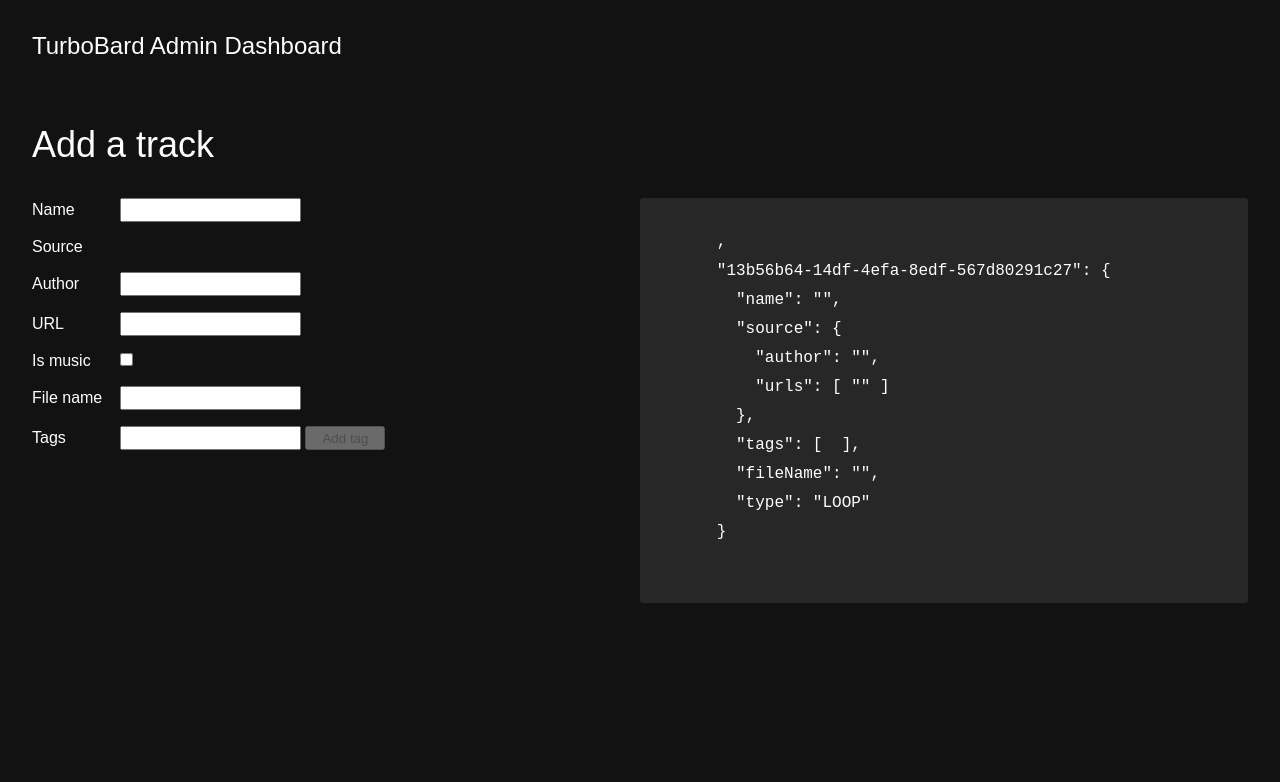
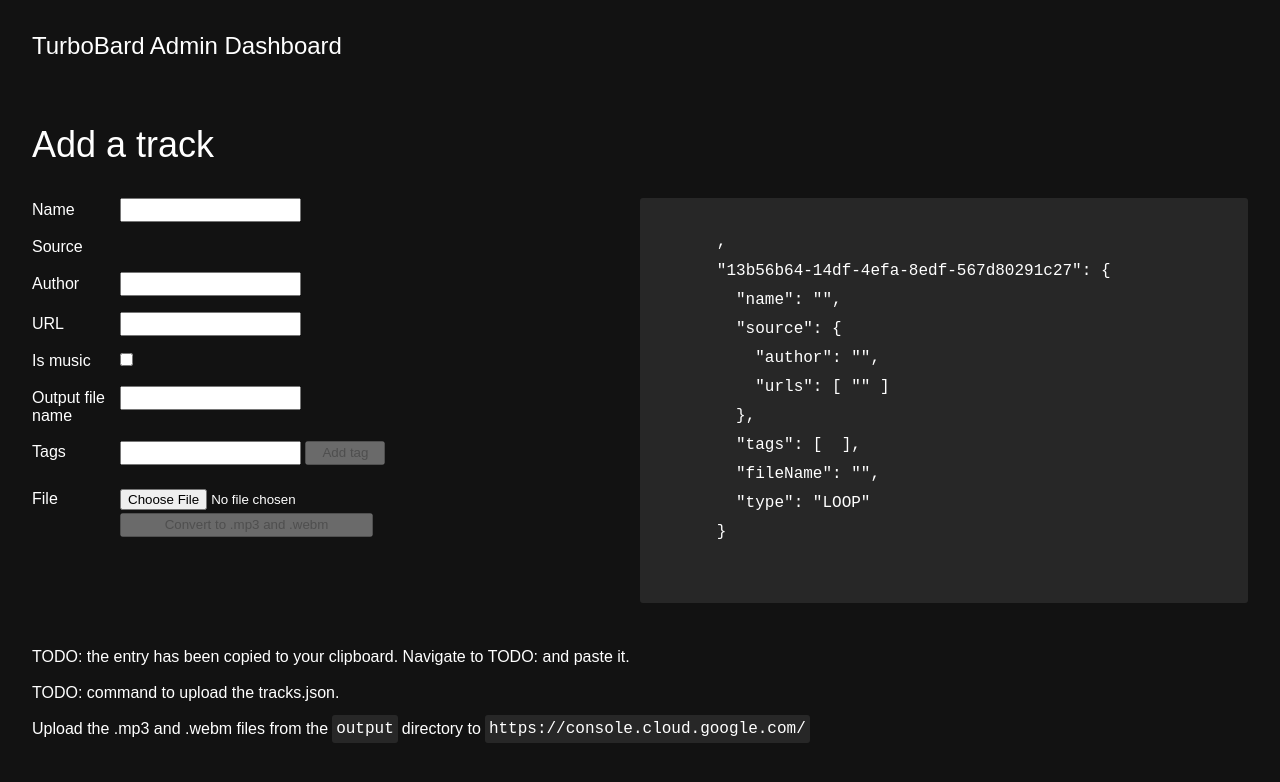
Before and after one commit to bencodrington/turbo-bard-admin, a SvelteKit app: page / in a window 1280 px wide. Shown: the top 782 px of the page. Built offline with nearby package versions, Linux system fonts and the light colour scheme.

Commit message:
Convert input files to mp3 and webm

```diff
--- a/package.json
+++ b/package.json
@@ -17,6 +17,7 @@
 		"@sveltejs/kit": "^2.0.0",
 		"@sveltejs/vite-plugin-svelte": "^3.0.0",
 		"@types/eslint": "^9.6.0",
+		"@types/fluent-ffmpeg": "^2.1.25",
 		"@types/uuid": "^10.0.0",
 		"eslint": "^9.0.0",
 		"eslint-config-prettier": "^9.1.0",
@@ -33,6 +34,8 @@
 	},
 	"type": "module",
 	"dependencies": {
+		"ffmpeg-static": "^5.2.0",
+		"fluent-ffmpeg": "^2.1.3",
 		"uuid": "^10.0.0"
 	}
 }
--- /dev/null
+++ b/src/routes/+page.server.ts
@@ -0,0 +1,70 @@
+import { error } from "@sveltejs/kit";
+import ffmpeg from 'fluent-ffmpeg';
+import pathToFfmpeg from 'ffmpeg-static';
+import fs from 'node:fs';
+
+export const actions = {
+  // Default endpoint
+  // Forms on this route's page are submitted to this rout by default
+  default: async ({ request }) => {
+    // Set the path to ffmpeg
+    if (pathToFfmpeg === null) {
+      return error(500, 'Unable to find FFMPEG locally.')
+    }
+    console.log('Setting ffmpeg path...')
+    ffmpeg.setFfmpegPath(pathToFfmpeg);
+    console.log('Successfully set ffmpeg path.')
+
+    // Extract the file and file name from the submitted form data
+    const formData = await request.formData();
+    console.log(formData);
+    const file = formData.get('startingFileLocation') as File;
+    if (!file) {
+      return error(500, 'Failed to receive file.');
+    }
+    const outputFileName = formData.get('outputFileName') as string;
+    if (!outputFileName) {
+      return error(500, 'Missing output file name.');
+    }
+
+    // Temporarily write the file to the static folder so that ffmpeg can read
+    //  it from there.
+    const tempFileLocation = `static/${outputFileName}`;
+    fs.writeFileSync(tempFileLocation, Buffer.from(await file.arrayBuffer()));
+    console.log('Saved input file to the static folder.');
+
+    // Convert the file to .mp3 and .webm
+    const formats = ['mp3', 'webm'];
+
+    // These variables will be used to keep track of how many operations have
+    //  been completed for each output format.
+    const OPERATION_COUNT_PER_FORMAT = 2;
+    let completedOperations: { [format: string]: number } = {};
+    formats.forEach(format => {
+      completedOperations[format] = 0;
+    })
+    const handleCompletedOperation = (format: string) => {
+      console.log(`Completed operation for .${format} conversion.`);
+      completedOperations[format] = completedOperations[format] + 1;
+      const remainingFormats = formats.filter(format => completedOperations[format] < OPERATION_COUNT_PER_FORMAT);
+      if (remainingFormats.length !== 0) {
+        return;
+      }
+      console.log('All conversions completed.');
+      fs.unlinkSync(tempFileLocation);
+      console.log('Deleted temporary file.');
+    }
+    // Actually run the conversions
+    formats.forEach((format) => {
+      ffmpeg(tempFileLocation)
+        .format(format)
+        .save(`static/output/${outputFileName}.${format}`)
+        .on('end', () => handleCompletedOperation(format))
+        .on('error', (err) => {
+          console.error(`Error converting to .${format}:`, err.message);
+        })
+        .run();
+    })
+
+  }
+};
--- a/src/routes/+page.svelte
+++ b/src/routes/+page.svelte
@@ -8,7 +8,6 @@
 	<AddTrack />
 </div>
 
-
 <style>
 	.dashboard {
 		padding: 2rem;
--- a/src/routes/AddTrack.svelte
+++ b/src/routes/AddTrack.svelte
@@ -7,8 +7,11 @@
 	let isMusic = false;
 	let currentTag = '';
 	let tags: string[] = [];
-	let fileNameOverride = '';
-	// TODO: file upload
+
+	let outputFileName = '';
+	$: outputFileName = trackName.toLowerCase().replaceAll(' ', '-');
+
+	let startingFileLocation = '';
 
 	const addTag = () => {
 		if (currentTag.length === 0) return;
@@ -21,14 +24,12 @@
 	};
 
 	$: tagsString = [...(isMusic ? ['music'] : []), ...tags].map((tag) => `"${tag}"`).join(', ');
-
-	$: defaultFileName = trackName.toLowerCase().replaceAll(' ', '-');
 </script>
 
 <div class="add-track-container">
 	<h2>Add a track</h2>
 	<div class="two-column">
-		<div class="form-rows">
+		<form method="POST" class="form-rows" enctype="multipart/form-data">
 			<div class="form-row">
 				<label for="trackName">Name</label>
 				<input name="trackName" bind:value={trackName} />
@@ -47,12 +48,8 @@
 				<input type="checkbox" name="isMusic" bind:checked={isMusic} />
 			</div>
 			<div class="form-row">
-				<label for="fileNameOverride">File name</label>
-				<input
-					name="fileNameOverride"
-					bind:value={fileNameOverride}
-					placeholder={defaultFileName}
-				/>
+				<label for="outputFileName">Output file name</label>
+				<input name="outputFileName" bind:value={outputFileName} />
 			</div>
 			<!-- TODO: -->
 			<!-- <div class="form-row">
@@ -76,7 +73,17 @@
 					</ul>
 				</div>
 			</div>
-		</div>
+
+			<div class="form-row">
+				<label for="startingFileLocation">File</label>
+				<div class="column">
+					<input type="file" name="startingFileLocation" bind:value={startingFileLocation} />
+					<button type="submit" disabled={startingFileLocation === ''}
+						>Convert to .mp3 and .webm
+					</button>
+				</div>
+			</div>
+		</form>
 
 		<pre class="output">
       <code>
@@ -88,11 +95,22 @@
             "urls": [ "{url}" ]
           {'}'},
           "tags": [ {tagsString} ],
-          "fileName": "{fileNameOverride !== '' ? fileNameOverride : defaultFileName}",
+          "fileName": "{outputFileName}",
           "type": "LOOP"
         {'}'}
       </code>
   </pre>
+	</div>
+
+	<div class="instructions">
+		<ol>
+			<li>TODO: the entry has been copied to your clipboard. Navigate to TODO: and paste it.</li>
+			<li>TODO: command to upload the tracks.json.</li>
+			<li>
+				Upload the .mp3 and .webm files from the <code>output</code>
+				directory to <code>https://console.cloud.google.com/</code>
+			</li>
+		</ol>
 	</div>
 </div>
 
@@ -150,13 +168,32 @@
 		min-width: 0;
 	}
 
-	pre {
+	.column {
+		display: flex;
+		flex-direction: column;
+	}
+
+	.column button {
+		width: auto;
+	}
+
+	pre,
+	.instructions code {
 		background: var(--grey-2);
 		border-radius: 3px;
 		line-height: 1.75rem;
 	}
 
-	pre code {
+	code {
 		font-family: monospace;
 	}
+
+	.instructions {
+		line-height: 1.75rem;
+	}
+
+	.instructions code {
+		padding: 0 0.25rem;
+		margin: 0 0.25rem;
+	}
 </style>
```
Also changed, not shown: static/output/README.md (added), 2 other files (tests, documents, lock files or other folders). Lines whose indentation alone changed are shown as unchanged.
